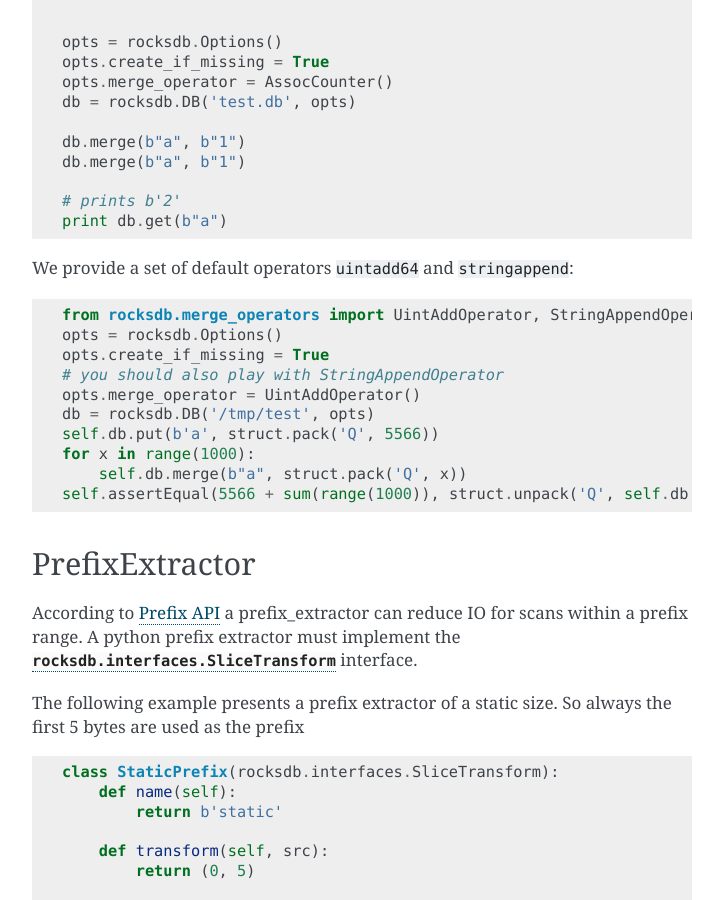
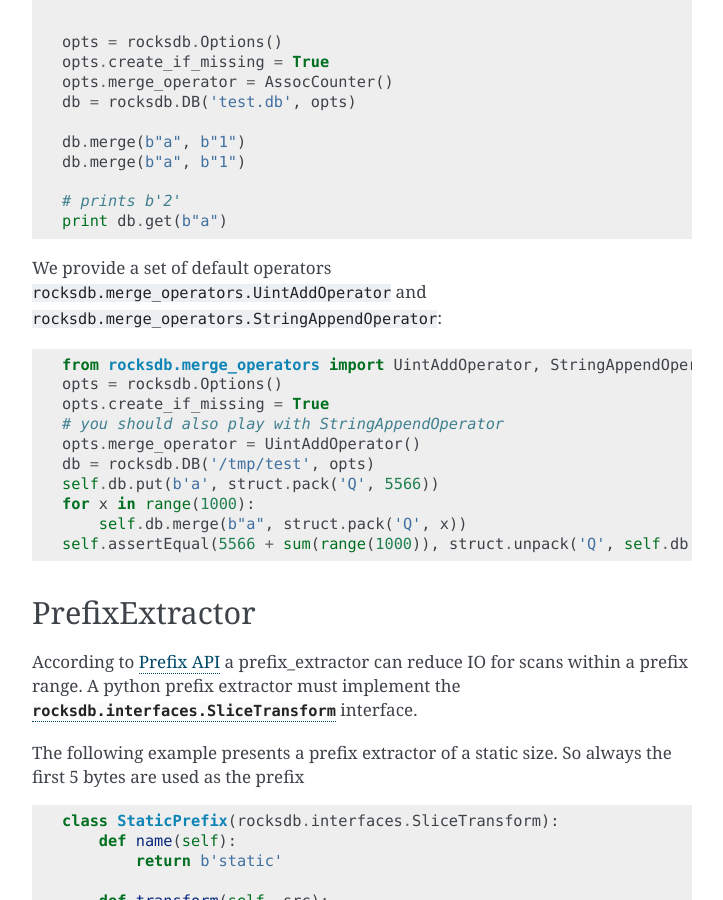
Before and after one commit to stephan-hof/pyrocksdb, a Sphinx documentation site: the page built from docs/tutorial/index.rst, in a window 1280 px wide and 900 px high, scrolled down 4311 px. Shown: the whole window, without its empty margins (388-1111 px from the left). Built offline with Sphinx 7.4.7, drawn with Linux system fonts in a browser that asks for light colours.

Commit message:
bump to doc 0.6.6

```diff
--- a/docs/conf.py
+++ b/docs/conf.py
@@ -57,7 +57,7 @@
 # The short X.Y version.
 version = '0.6'
 # The full version, including alpha/beta/rc tags.
-release = '0.6.4'
+release = '0.6.6'
 
 # The language for content autogenerated by Sphinx. Refer to documentation
 # for a list of supported languages.
--- a/docs/tutorial/index.rst
+++ b/docs/tutorial/index.rst
@@ -216,7 +216,7 @@
     # prints b'2'
     print db.get(b"a")
 
-We provide a set of default operators ``uintadd64`` and ``stringappend``::
+We provide a set of default operators ``rocksdb.merge_operators.UintAddOperator`` and ``rocksdb.merge_operators.StringAppendOperator``::
 
     from rocksdb.merge_operators import UintAddOperator, StringAppendOperator
     opts = rocksdb.Options()
```
